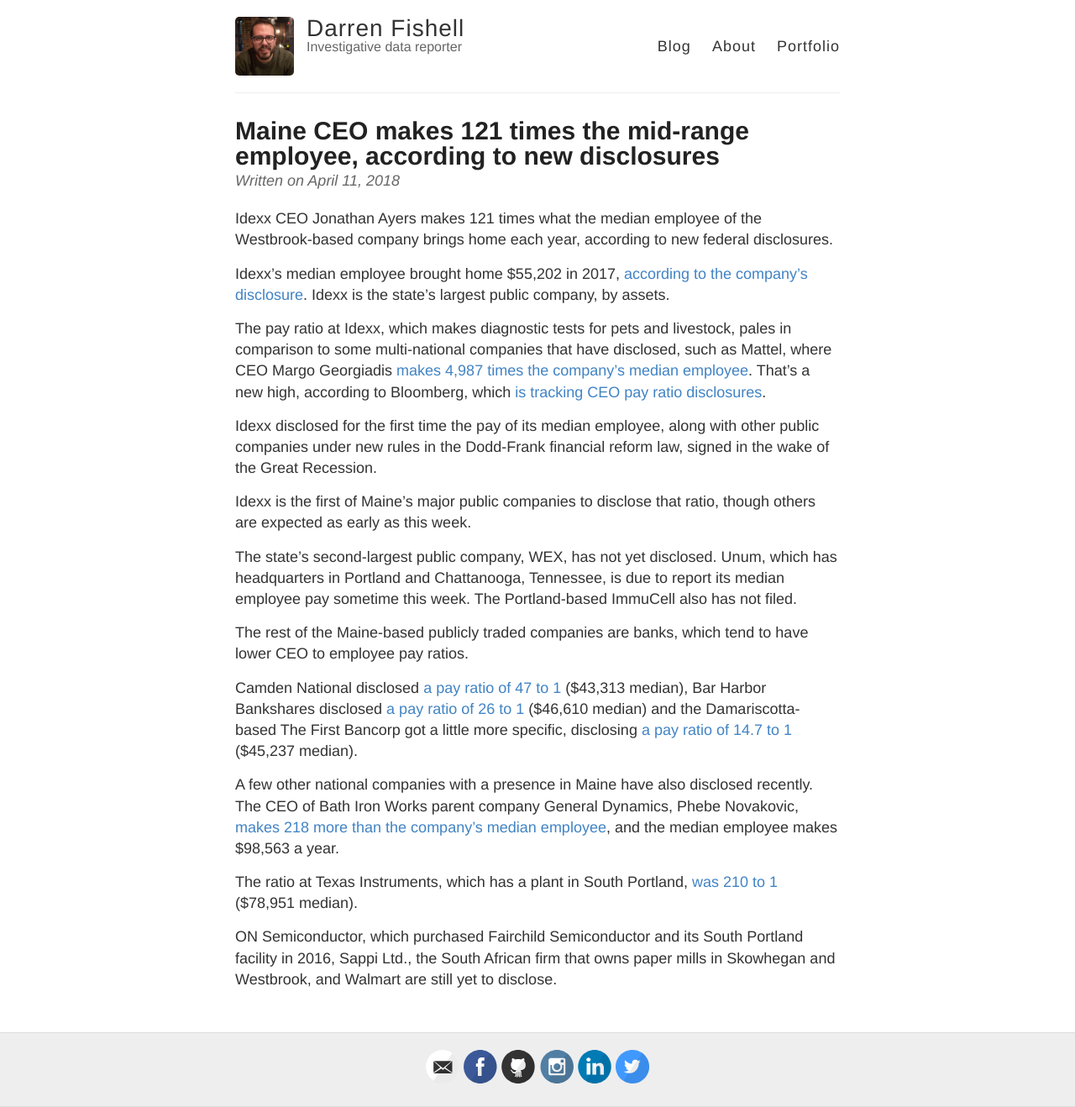
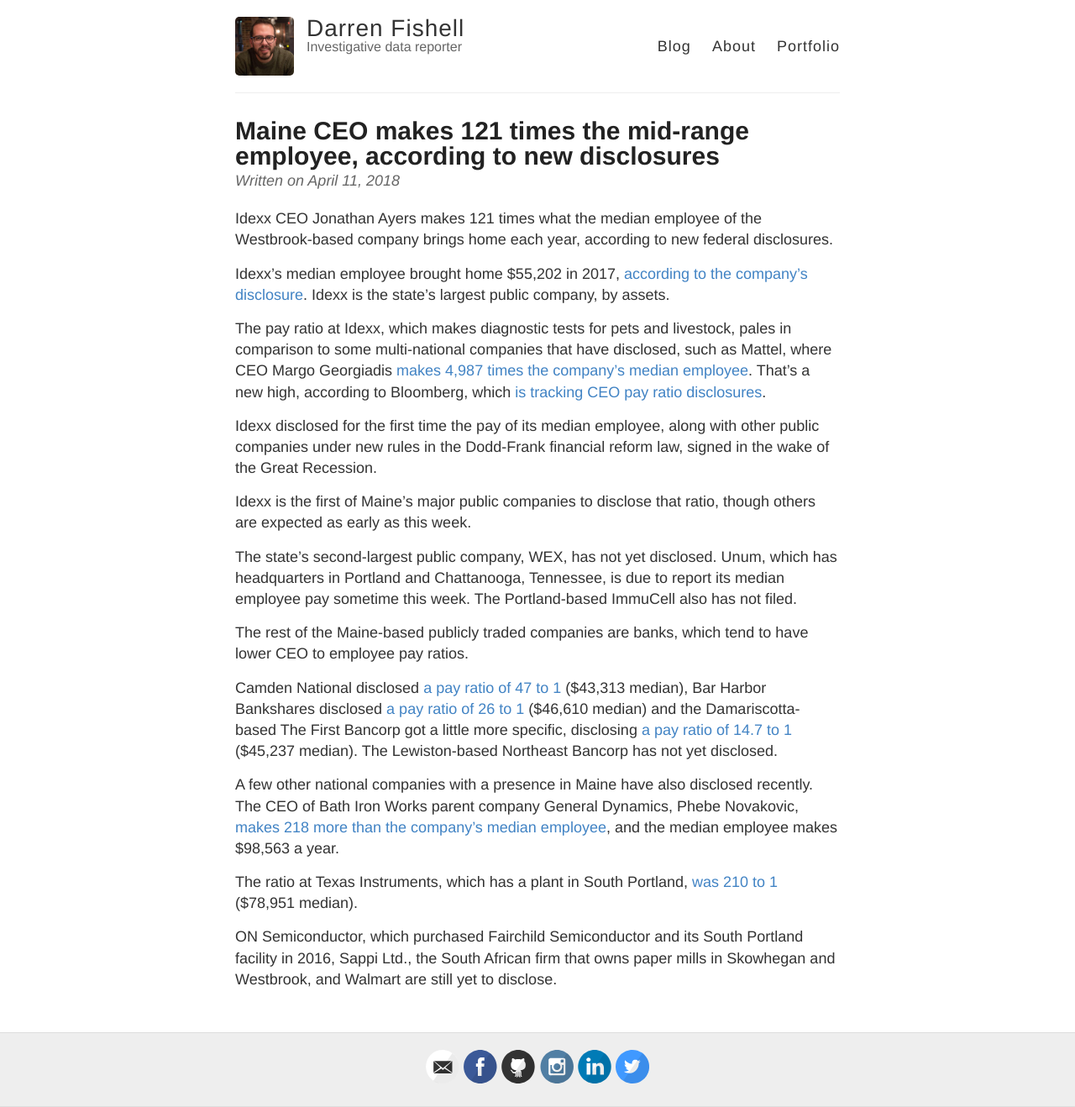
Before and after one commit to darrenfishell/darrenfishell.github.io, a Jekyll site: the page built from _posts/2018-04-11-maine-companies-start-to-disclose-how-much-more-ceos-get-paid.md, in a window 1280 px wide. Shown: the whole page at 84% size. Built offline with Jekyll 4.4.1, drawn with Linux system fonts in a browser that asks for light colours; comment, search, counter and statistics services are not loaded.

Commit message:
Added Northeast Bancorp

```diff
--- a/_posts/2018-04-11-maine-companies-start-to-disclose-how-much-more-ceos-get-paid.md
+++ b/_posts/2018-04-11-maine-companies-start-to-disclose-how-much-more-ceos-get-paid.md
@@ -18,7 +18,7 @@
 The rest of the Maine-based publicly traded companies are banks, which tend to have lower CEO to employee pay ratios.
 
 Camden National disclosed [a pay ratio of 47 to 1](https://www.sec.gov/Archives/edgar/data/750686/000075068618000080/proxy2017.htm#s983819d9049e4570bcf7998708ec4f2a) ($43,313 median),
-Bar Harbor Bankshares disclosed [a pay ratio of 26 to 1](https://www.sec.gov/Archives/edgar/data/743367/000114036118016663/bp05019x1_def14a.htm#t15) ($46,610 median) and the Damariscotta-based The First Bancorp got a little more specific, disclosing [a pay ratio of 14.7 to 1](https://www.sec.gov/Archives/edgar/data/765207/000076520718000009/proxystatement2018.htm) ($45,237 median).
+Bar Harbor Bankshares disclosed [a pay ratio of 26 to 1](https://www.sec.gov/Archives/edgar/data/743367/000114036118016663/bp05019x1_def14a.htm#t15) ($46,610 median) and the Damariscotta-based The First Bancorp got a little more specific, disclosing [a pay ratio of 14.7 to 1](https://www.sec.gov/Archives/edgar/data/765207/000076520718000009/proxystatement2018.htm) ($45,237 median). The Lewiston-based Northeast Bancorp has not yet disclosed.
 
 A few other national companies with a presence in Maine have also disclosed recently. The CEO of Bath Iron Works parent company General Dynamics, Phebe Novakovic, [makes 218 more than the company's median employee](https://www.sec.gov/Archives/edgar/data/40533/000119312518092111/d494330ddef14a.htm), and the median employee makes $98,563 a year.
 
```
